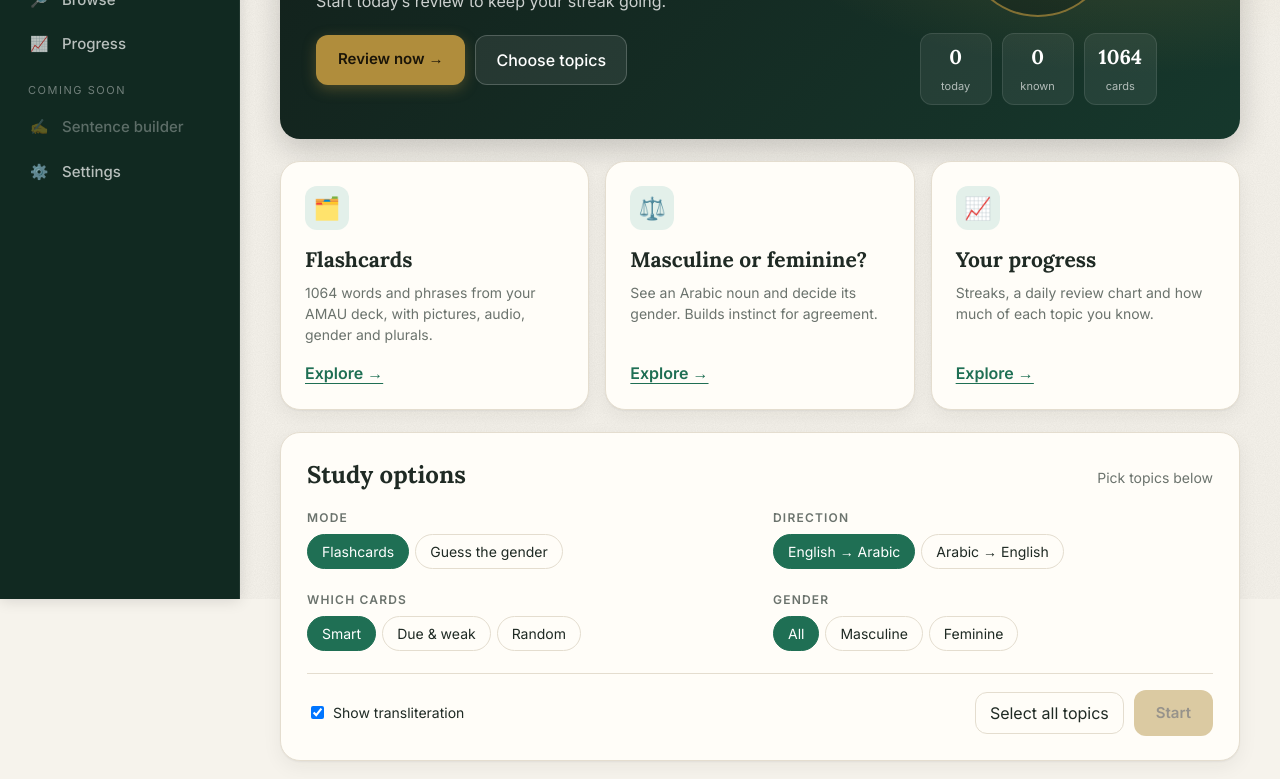
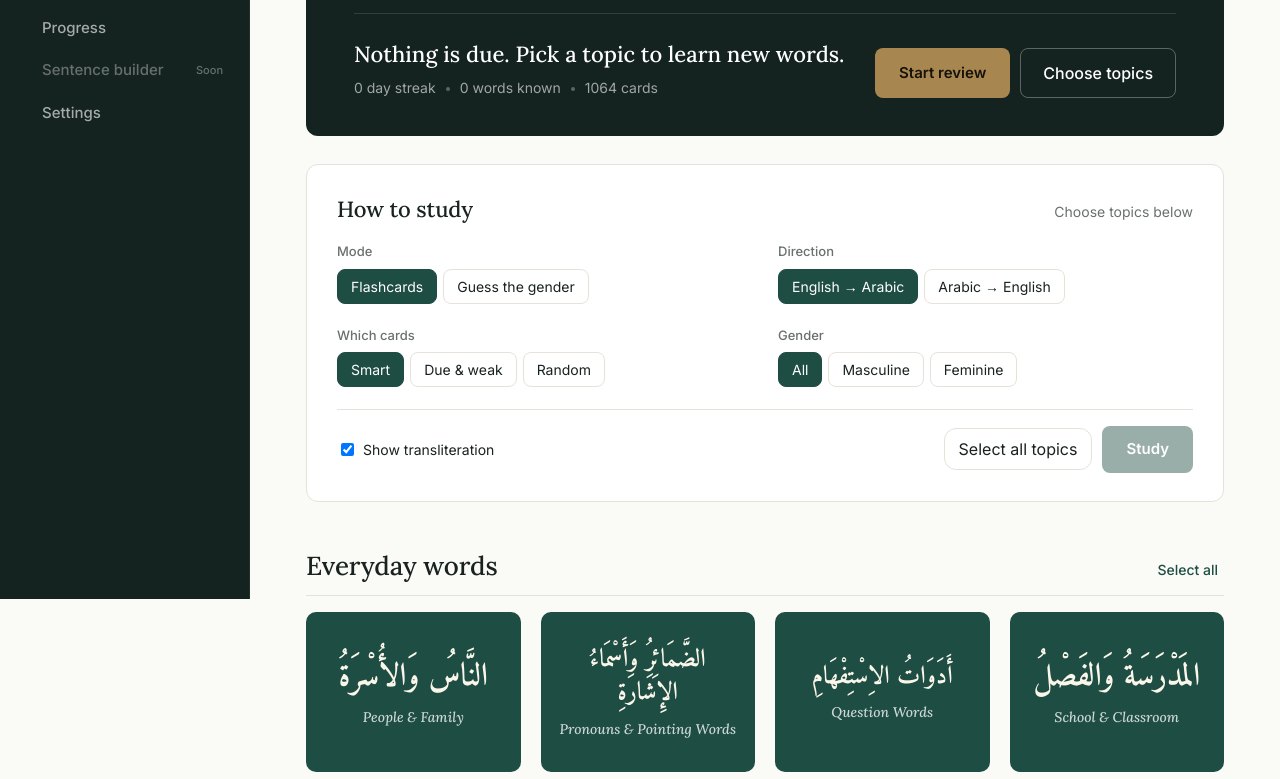
Before and after one commit to ahmadar080608-cloud/Arabic-Website, a plain HTML site: page index.html in a window 1280 px wide. Shown: the part 201-980 px from the top of the page. Drawn offline with Linux system fonts and the light colour scheme; a web font is replaced by a local one.

Commit message:
Classic restyle: flat covers, hairlines, no emojis, quiet header with An-Nahl 16:103
Co-Authored-By: Claude Opus 5.5 <noreply@anthropic.com>
Claude-Session: https://claude.ai/code/session_01M9X18XM9PPKaVvtbJvedJs

```diff
--- a/index.html
+++ b/index.html
@@ -10,21 +10,21 @@
 <script>try{const f=localStorage.getItem('arabic-font');if(f){document.documentElement.style.setProperty('--arfont','"'+f+'"');document.documentElement.style.setProperty('--artitle','"'+f+'"')}}catch(e){}try{const t=localStorage.getItem('arabic-theme');if(t&&t!=='auto')document.documentElement.dataset.theme=t}catch(e){}</script>
 <style>
 :root{
-  --bg:#f6f3ec; --card:#fffdf8; --ink:#1f2a24; --muted:#6b736d; --line:#e4ddcf;
-  --accent:#1f6f54; --accent-soft:#e3f0ea; --m:#2f5d9e; --m-soft:#e6eef9; --f:#a3456b; --f-soft:#f8e8ef;
+  --bg:#fafaf7; --card:#ffffff; --ink:#18221f; --muted:#69716c; --line:#e5e2da;
+  --accent:#1e4d43; --accent-soft:#eef2ef; --m:#2f5d9e; --m-soft:#e6eef9; --f:#a3456b; --f-soft:#f8e8ef;
   --again:#b5482f; --good:#1f6f54; --shadow:0 1px 2px rgba(0,0,0,.05),0 6px 20px rgba(40,30,10,.06);
 }
 @media (prefers-color-scheme:dark){:root:not([data-theme]){
   --bg:#141816; --card:#1d2320; --ink:#ecefe9; --muted:#9aa39c; --line:#2d3530;
   --accent:#5fbf98; --accent-soft:#1f3229; --m:#8fb3ea; --m-soft:#1e2a3b; --f:#e79ab9; --f-soft:#3a2230;
   --again:#e7866f; --good:#5fbf98; --shadow:none;}}
-:root{--on-accent:#fff;--gold:#b08d3c}
+:root{--on-accent:#fff;--gold:#a8864f;--hdr:#14231f}
 @media (prefers-color-scheme:dark){:root:not([data-theme]){--gold:#c9a75a}}
 :root[data-theme=night]{--gold:#c9a75a}:root[data-theme=madinah]{--gold:#b8892b}:root[data-theme=ocean]{--gold:#9a8a5a}:root[data-theme=desert]{--gold:#b07a3a}:root[data-theme=autumn]{--gold:#c99a45}:root[data-theme=ink]{--gold:#111;--hdr:#111}
 :root[data-theme=ink] header nav button.on{background:#fff;color:#111}
 :root[data-theme=ink] header .brand .title-en{color:#ddd}
 :root[data-theme=autumn]{--hdr:#0b0602}:root[data-theme=night]{--hdr:#0c100e}
-:root[data-theme=sand]{--bg:#f6f3ec;--card:#fffdf8;--ink:#1f2a24;--muted:#6b736d;--line:#e4ddcf;--accent:#1f6f54;--accent-soft:#e3f0ea;--good:#1f6f54}
+:root[data-theme=sand]{--bg:#fafaf7;--card:#ffffff;--ink:#18221f;--muted:#69716c;--line:#e5e2da;--accent:#1e4d43;--accent-soft:#eef2ef;--good:#1e4d43}
 :root[data-theme=night]{--bg:#141816;--card:#1d2320;--ink:#ecefe9;--muted:#9aa39c;--line:#2d3530;--accent:#5fbf98;--accent-soft:#1f3229;--m:#8fb3ea;--m-soft:#1e2a3b;--f:#e79ab9;--f-soft:#3a2230;--again:#e7866f;--good:#5fbf98;--shadow:none;--on-accent:#0f1a14}
 :root[data-theme=madinah]{--bg:#fbfaf6;--card:#ffffff;--ink:#14281f;--muted:#6a7570;--line:#e7e1cf;--accent:#0b6b4a;--accent-soft:#f3ecd6;--good:#0b6b4a;--gold:#b8892b}
 :root[data-theme=madinah] .brand .ar,:root[data-theme=madinah] h1{color:#9a7120}
@@ -287,19 +287,97 @@ h2{font-family:Lora,Georgia,serif;font-size:24px;font-weight:700;margin:0}
 .cat .thumb u{z-index:1;left:12px;top:12px}
 .cover{padding:18px 20px}
 @media (max-width:899px){.cover .ca.long{font-size:18px}}
+
+/* ===== Classic pass: restraint, hairlines, flat colour, no decoration ===== */
+:root{--r:12px;--shadow:none}
+body::before{display:none}
+body{background:var(--bg)}
+h1,h2,h3{font-weight:500;letter-spacing:-.005em}
+h2{font-size:26px}
+/* sidebar */
+header{background:var(--hdr)!important;box-shadow:none}
+@media (min-width:900px){header .bar{padding:34px 26px;gap:30px}header{width:250px}main{margin-left:250px;padding:48px 56px 80px;max-width:1140px}}
+header .brand .title-ar{font-family:var(--artitle),Amiri,serif;font-size:27px;color:#f2ead7;font-weight:700}
+header .brand .title-en{font-family:Lora,Georgia,serif;font-size:14px;letter-spacing:.02em;text-transform:none;color:var(--gold);font-weight:500;font-style:italic;margin-top:2px}
+header nav button{border-radius:0;padding:9px 0 9px 14px;font-size:15px;color:rgba(255,255,255,.62);border-left:2px solid transparent;background:none!important}
+header nav button.on{background:none!important;color:#fff;border-left-color:var(--gold)}
+header nav button:hover:not(:disabled):not(.on){color:#fff}
+header nav button small{margin-left:auto;font-size:11px;color:rgba(255,255,255,.35)}
+header nav button.soon{opacity:1;color:rgba(255,255,255,.35)}
+@media (max-width:899px){header nav button{border-left:0;border-top:2px solid transparent;padding:8px 10px;font-size:13px}header nav button.on{border-top-color:var(--gold)}header nav button span{white-space:nowrap}}
+/* hero */
+.hero{display:block;background:var(--hdr);color:#efe8d6;border-radius:var(--r);padding:44px 48px 38px;box-shadow:none;margin-bottom:28px}
+.hero-ar{font-family:var(--arfont),Amiri,serif;font-size:46px;line-height:1.5;color:#f2ead7;text-align:right}
+.hero-ref{text-align:right;font-family:Lora,Georgia,serif;font-style:italic;font-size:14px;color:var(--gold);margin-top:2px}
+.hero-row{display:flex;justify-content:space-between;align-items:flex-end;gap:24px;flex-wrap:wrap;border-top:1px solid rgba(255,255,255,.12);margin-top:30px;padding-top:24px}
+.hero .lead{font-family:Lora,Georgia,serif;font-size:22px;color:#fff;margin:0 0 6px;max-width:none}
+.hero-meta{margin:0;font-size:14px;color:rgba(255,255,255,.6)}
+.sep{display:inline-block;width:4px;height:4px;border-radius:50%;background:currentColor;opacity:.5;margin:0 10px;vertical-align:middle}
+.cta{background:var(--gold);color:#16120a;border:0;border-radius:8px;padding:12px 24px;font-weight:600;font-size:15px;box-shadow:none}
+.cta-ghost{background:none;color:#fff;border:1px solid rgba(255,255,255,.3);border-radius:8px;padding:12px 22px}
+.panel .cta{background:var(--accent);color:var(--on-accent)}
+/* panel */
+.panel{border-radius:var(--r);box-shadow:none;padding:28px 30px}
+.panel-h h2{font-size:22px}
+.optgrid label{text-transform:none;letter-spacing:0;font-size:13px;font-weight:500;color:var(--muted)}
+.pill{border-radius:8px;padding:6px 13px;background:transparent}
+.pill.on{background:var(--accent);border-color:var(--accent);color:var(--on-accent)}
+.ghost{border-radius:8px}
+/* topic rows */
+.rowhead{margin:44px 0 16px;border-bottom:1px solid var(--line);padding-bottom:10px}
+.seeall{font-weight:500}
+.row{grid-template-columns:repeat(auto-fill,minmax(210px,1fr));gap:26px 20px}
+.cat .thumb{aspect-ratio:4/3;border-radius:10px;border:0;box-shadow:none;transition:none}
+.cat:hover .thumb{transform:none}
+.cat:hover .cover{filter:brightness(1.08)}
+.cover{border-radius:10px;padding:18px;gap:8px}
+.cover::before,.cover::after{display:none}
+.cover.g0{background:#1e4d43}
+.cover.g1{background:#9c4a32}
+.cover.g2{background:#22313f}
+.cover .ca{font-size:32px;font-weight:700;text-shadow:none;color:#fbf6ea}
+.cover .ca.long{font-size:25px}
+.cover .ce{font-family:Lora,Georgia,serif;text-transform:none;letter-spacing:0;font-size:14px;font-style:italic;font-weight:400;opacity:.78}
+.cat .thumb u{background:var(--gold);color:#16120a;width:24px;height:24px;font-size:13px}
+.cat.sel .thumb{outline:2px solid var(--gold);outline-offset:3px}
+.cat .meta{margin-top:10px;font-size:13px}
+.cat .name{display:none}
+.cat .prog{height:3px;margin-top:8px}
+.prog{background:var(--line)}
+/* study + other screens */
+.flash{border-radius:var(--r);box-shadow:none;padding:52px 32px 38px}
+.flash .en{font-weight:500}
+.rate5 button{border-radius:8px;font-weight:500}
+.rate5 .r0{background:#8e3a2e}.rate5 .r1{background:#b0662f}.rate5 .r2{background:#b8963f;color:#1e1806}.rate5 .r3{background:#5a8467}.rate5 .r4{background:#1e4d43}
+.under .reveal{border-radius:8px;background:var(--accent);font-weight:500}
+.under .skip{border-radius:8px}
+.stat{box-shadow:none;border-radius:10px}
+.stat b{font-weight:600}
+.chartbox{border-radius:var(--r)}
+.section-h::before{content:none}
+.section-h{font-weight:500}
+.item{border-radius:10px}
+.badge,.gtag{font-weight:500}
+@media (max-width:899px){
+  .hero{padding:28px 22px 24px}.hero-ar{font-size:30px}.hero .lead{font-size:18px}
+  .hero-btns{width:100%}.hero-btns button{flex:1}
+  .row{grid-template-columns:repeat(2,1fr);gap:20px 12px}
+  .cover .ca{font-size:21px}.cover .ca.long{font-size:17px}.cover .ce{font-size:12px}
+  main{padding:22px 16px 110px}
+}
+.plural-l{text-transform:none;letter-spacing:0;font-size:13px;font-style:italic;font-family:Lora,Georgia,serif}
+@media (max-width:899px){.hero-btns button{padding:12px 10px}}
 </style>
 </head>
 <body>
 <header><div class="bar">
   <div class="brand" onclick="go('home')"><span class="ar title-ar">رِحْلَتِي مَعَ العَرَبِيَّةِ</span><span class="title-en">My Arabic Journey</span></div>
   <nav id="nav">
-    <div class="navlabel">Study</div>
-    <button data-v="home"><i>🏠</i><span>Home</span></button>
-    <button data-v="browse"><i>🔎</i><span>Browse</span></button>
-    <button data-v="progress"><i>📈</i><span>Progress</span></button>
-    <div class="navlabel">Coming soon</div>
-    <button class="soon" disabled><i>✍️</i><span>Sentence builder</span></button>
-    <button class="gear-nav" id="gear"><i>⚙️</i><span>Settings</span></button>
+    <button data-v="home"><span>Home</span></button>
+    <button data-v="browse"><span>Browse words</span></button>
+    <button data-v="progress"><span>Progress</span></button>
+    <button class="soon" disabled><span>Sentence builder</span><small>Soon</small></button>
+    <button class="gear-nav" id="gear"><span>Settings</span></button>
   </nav>
 </div></header>
 <main id="app"></main>
@@ -309,7 +387,7 @@ const CARDS = window.CARDS;
 const ORDER = ["People & Family","Pronouns & Pointing Words","Question Words","School & Classroom","Home & Furniture","Kitchen & Table","Food & Drink","Body","Clothes & Accessories","Colours","Describing Words","Numbers, Ordinals & Clock","Time & Days","Weather & Seasons","Nature & the Outdoors","Animals & Insects","Transport & Cars","Play & Sport","Post & Mail","Travel & Immigration","Office & Business","Prepositions & Particles","Verbs","Verbal Nouns (Maṣdar)","Common Phrases"];
 const ICON = {"People & Family":"👪","Pronouns & Pointing Words":"👉","Question Words":"❓","Jobs":"🧑‍⚕️","School & Classroom":"📚","Home & Furniture":"🏠","Kitchen & Table":"🍽️","Food & Drink":"🍞","Body":"✋","Clothes & Accessories":"👕","Colours":"🎨","Describing Words":"⚖️","Numbers, Ordinals & Clock":"🔢","Time & Days":"🕰️","Weather & Seasons":"🌦️","Nature & the Outdoors":"🏞️","Animals & Insects":"🐪","Transport & Cars":"🚗","Play & Sport":"⚽","Post & Mail":"✉️","Travel & Immigration":"🛂","Office & Business":"💼","Prepositions & Particles":"📍","Verbs":"🏃","Verbal Nouns (Maṣdar)":"📝","Doers (Ism Fāʿil)":"🧑‍🏫","Common Phrases":"💬"};
 const AR_NAME={"People & Family":"النَّاسُ وَالأُسْرَةُ","Pronouns & Pointing Words":"الضَّمَائِرُ وَأَسْمَاءُ الإِشَارَةِ","Question Words":"أَدَوَاتُ الاِسْتِفْهَامِ","School & Classroom":"المَدْرَسَةُ وَالفَصْلُ","Home & Furniture":"البَيْتُ وَالأَثَاثُ","Kitchen & Table":"المَطْبَخُ وَالمَائِدَةُ","Food & Drink":"الطَّعَامُ وَالشَّرَابُ","Body":"الجِسْمُ","Clothes & Accessories":"المَلَابِسُ وَالزِّينَةُ","Colours":"الأَلْوَانُ","Describing Words":"الصِّفَاتُ","Numbers, Ordinals & Clock":"الأَعْدَادُ وَالسَّاعَةُ","Time & Days":"الوَقْتُ وَالأَيَّامُ","Weather & Seasons":"الطَّقْسُ وَالفُصُولُ","Nature & the Outdoors":"الطَّبِيعَةُ","Animals & Insects":"الحَيَوَانَاتُ وَالحَشَرَاتُ","Transport & Cars":"المُوَاصَلَاتُ","Play & Sport":"اللَّعِبُ وَالرِّيَاضَةُ","Post & Mail":"البَرِيدُ","Travel & Immigration":"السَّفَرُ وَالجَوَازَاتُ","Office & Business":"المَكْتَبُ وَالعَمَلُ","Prepositions & Particles":"حُرُوفُ الجَرِّ وَالأَدَوَاتُ","Verbs":"الأَفْعَالُ","Verbal Nouns (Maṣdar)":"المَصَادِرُ","Common Phrases":"عِبَارَاتٌ شَائِعَةٌ"};
-const GROUPS = [["Nouns & topics",ORDER.slice(0,21)],["Grammar words",ORDER.slice(21,24)],["Phrases",ORDER.slice(24)]];
+const GROUPS = [["Everyday words",ORDER.slice(0,21)],["Grammar",ORDER.slice(21,24)],["Phrases",ORDER.slice(24)]];
 const cats = {}; CARDS.forEach(c=>(cats[c.cat]??=[]).push(c));
 // words whose English is shared by a masculine and a feminine card (e.g. "Baby/young child", colours, adjectives, numbers)
 const normEn=e=>e.toLowerCase().replace(/\s+/g,' ').trim();
@@ -375,26 +453,19 @@ function renderHome(){
   const hr=new Date().getHours();
   let h=`
   <section class="hero">
-    <div class="hero-l">
-      <div class="salam ar">السَّلَامُ عَلَيْكُمْ</div>
-      <h1>Continue your journey</h1>
-      <p class="lead">${due+wk?`You have <b>${due}</b> card${due===1?'':'s'} due and <b>${wk}</b> weak card${wk===1?'':'s'} to strengthen.`:`${today?'Nothing due right now — great work today.':'Start today’s review to keep your streak going.'}`}</p>
-      <div class="hero-btns"><button class="cta" id="quick">Review now →</button><button class="cta-ghost" id="pick">Choose topics</button></div>
-    </div>
-    <div class="hero-r">
-      <div class="ring"><b>${st}</b><span>day streak 🔥</span></div>
-      <div class="mini"><div><b>${today}</b><span>today</span></div><div><b>${kn}</b><span>known</span></div><div><b>${total}</b><span>cards</span></div></div>
+    <div class="hero-ar ar">وَهَٰذَا لِسَانٌ عَرَبِيٌّ مُّبِينٌ</div>
+    <div class="hero-ref">An-Naḥl 16:103</div>
+    <div class="hero-row">
+      <div>
+        <p class="lead">${due+wk?`${due+wk} card${due+wk===1?' is':'s are'} waiting for review.`:(today?`You reviewed ${today} card${today===1?'':'s'} today.`:'Nothing is due. Pick a topic to learn new words.')}</p>
+        <p class="hero-meta">${st} day streak<span class="sep"></span>${kn} words known<span class="sep"></span>${total} cards</p>
+      </div>
+      <div class="hero-btns"><button class="cta" id="quick">Start review</button><button class="cta-ghost" id="pick">Choose topics</button></div>
     </div>
   </section>
 
-  <div class="features">
-    <div class="fcard"><div class="ficon">🗂️</div><h3>Flashcards</h3><p>${total} words and phrases from your AMAU deck, with pictures, audio, gender and plurals.</p><button class="explore" data-go="flip">Explore →</button></div>
-    <div class="fcard"><div class="ficon">⚖️</div><h3>Masculine or feminine?</h3><p>See an Arabic noun and decide its gender. Builds instinct for agreement.</p><button class="explore" data-go="gender">Explore →</button></div>
-    <div class="fcard"><div class="ficon">📈</div><h3>Your progress</h3><p>Streaks, a daily review chart and how much of each topic you know.</p><button class="explore" data-go="progress">Explore →</button></div>
-  </div>
-
   <section class="panel" id="opts">
-    <div class="panel-h"><h2>Study options</h2><span class="muted">${selected.size?`${selected.size} topic${selected.size===1?'':'s'} selected`:'Pick topics below'}</span></div>
+    <div class="panel-h"><h2>How to study</h2><span class="muted">${selected.size?`${selected.size} topic${selected.size===1?'':'s'} chosen`:'Choose topics below'}</span></div>
     <div class="optgrid">
       <div><label>Mode</label><div>${pill('mode','flip','Flashcards')}${pill('mode','gender','Guess the gender')}</div></div>
       <div><label>Direction</label><div>${pill('dir','en-ar','English → Arabic')}${pill('dir','ar-en','Arabic → English')}</div></div>
@@ -404,31 +475,29 @@ function renderHome(){
     </div>
     <div class="panel-f"><label class="chk"><input type="checkbox" id="tr" ${opts.tr?'checked':''}> Show transliteration</label><span style="flex:1"></span>
       <button class="ghost" id="all">${selected.size===ORDER.length?'Clear all':'Select all topics'}</button>
-      <button class="cta" id="start" ${pool.length?'':'disabled'}>Start ${pool.length?`· ${pool.length} cards`:''}</button></div>
+      <button class="cta" id="start" ${pool.length?'':'disabled'}>${pool.length?`Study ${pool.length} cards`:'Study'}</button></div>
   </section>`;
   for(const [gi,[gname,list]] of GROUPS.entries()){
     const allSel=list.every(c=>selected.has(c));
-    h+=`<div class="rowhead"><h2>${gname}</h2><button class="seeall" data-group="${esc(gname)}">${allSel?'Clear':'Select all'}</button></div><div class="row">`;
+    h+=`<div class="rowhead" ${gi===0?'id="topics"':''}><h2>${gname}</h2><button class="seeall" data-group="${esc(gname)}">${allSel?'Clear':'Select all'}</button></div><div class="row">`;
     for(const c of list){ const arr=cats[c]||[]; if(!arr.length)continue;
       const k=arr.filter(known).length, img=(arr.find(x=>x.img)||{}).img;
       h+=`<button class="cat ${selected.has(c)?'sel':''}" data-c="${esc(c)}">
-        <div class="thumb"><div class="cover g${gi%3}"><div class="ca ${(AR_NAME[c]||'').replace(/[\u064B-\u0652]/g,'').length>14?'long':''}">${AR_NAME[c]||''}</div><div class="ce">${esc(c)}</div></div><em>${arr.length}</em>${selected.has(c)?'<u>✓</u>':''}</div>
-        <div class="name">${esc(c)}</div>
-        <div class="meta">${k} of ${arr.length} known</div>
+        <div class="thumb"><div class="cover g${gi%3}"><div class="ca ${(AR_NAME[c]||'').replace(/[\u064B-\u0652]/g,'').length>14?'long':''}">${AR_NAME[c]||''}</div><div class="ce">${esc(c)}</div></div>${selected.has(c)?'<u>✓</u>':''}</div>
+        <div class="meta">${arr.length} cards<span class="sep"></span>${k} known</div>
         <div class="prog"><i style="width:${arr.length?k/arr.length*100:0}%"></i></div></button>`;}
     h+=`</div>`;
   }
   h+=`<p class="note">Progress is saved on this device. Keys while studying: <kbd>Space</kbd> reveal, <kbd>1</kbd>–<kbd>5</kbd> rate, <kbd>S</kbd> skip.</p>`;
   $('#app').innerHTML=h;
-  document.querySelectorAll('.cat').forEach(b=>b.onclick=()=>{const c=b.dataset.c; selected.has(c)?selected.delete(c):selected.add(c); renderHome(); });
+  document.querySelectorAll('.cat').forEach(b=>b.onclick=()=>{const c=b.dataset.c; selected.has(c)?selected.delete(c):selected.add(c); const y=scrollY; renderHome(); scrollTo(0,y); });
   document.querySelectorAll('.seeall').forEach(b=>b.onclick=()=>{const l=GROUPS.find(g=>g[0]===b.dataset.group)[1]; const all=l.every(c=>selected.has(c)); l.forEach(c=>all?selected.delete(c):selected.add(c)); renderHome();});
   bindPills(renderHome);
   $('#tr').onchange=e=>{opts.tr=e.target.checked};
   $('#all').onclick=()=>{ selected.size===ORDER.length?selected.clear():ORDER.forEach(c=>selected.add(c)); renderHome(); };
   $('#start').onclick=()=>startSession();
-  $('#pick').onclick=()=>$('.rowhead').scrollIntoView({behavior:'smooth'});
+  $('#pick').onclick=()=>$('#topics').scrollIntoView({behavior:'smooth'});
   $('#quick').onclick=()=>{ ORDER.forEach(c=>selected.add(c)); opts.mode='flip'; opts.order=(due+wk)?'due':'smart'; startSession(); if(opts.order==='due')opts.order='smart'; };
-  document.querySelectorAll('.explore').forEach(b=>b.onclick=()=>{const g=b.dataset.go; if(g==='progress')return go('progress'); opts.mode=g; renderHome(); $('#opts').scrollIntoView({behavior:'smooth'});});
 }
 
 function pill(k,v,label){return `<button class="pill ${opts[k]===v?'on':''}" data-k="${k}" data-v="${v}">${label}</button>`}
@@ -536,7 +605,7 @@ function renderProgress(){
   const kn=CARDS.filter(known).length;
   let h=`<h1>Your progress <span class="ar">تَقَدُّمِي</span></h1><div class="orn"><span>❁</span></div>
   <div class="stats">
-    <div class="stat"><b>${streak()} 🔥</b><span>day streak</span></div>
+    <div class="stat"><b>${streak()}</b><span>day streak</span></div>
     <div class="stat"><b>${best}</b><span>best streak</span></div>
     <div class="stat"><b>${(S.days[dayKey()]||{n:0}).n}</b><span>reviewed today</span></div>
     <div class="stat"><b>${total}</b><span>reviews in total</span></div>
@@ -549,7 +618,7 @@ function renderProgress(){
   <div class="chartbox"><svg viewBox="0 0 ${W} ${H}" width="100%" role="img" aria-label="Cards reviewed per day, last ${progRange} days">${grid}${bars}${labels}</svg><div class="tip" id="tip"></div></div>
   ${total?'':`<p class="sub" style="margin-top:12px">Your chart fills in as you study. Each card you rate counts as one review.</p>`}
   <div class="section-h">Words known by category</div><div class="catprog">`+
-  ORDER.filter(c=>cats[c]).map(c=>{const a=cats[c],k=a.filter(known).length; return `<div class="cp"><span>${ICON[c]||''} ${esc(c)}</span><div class="prog"><i style="width:${k/a.length*100}%"></i></div><b>${k}/${a.length}</b></div>`}).join('')+`</div>
+  ORDER.filter(c=>cats[c]).map(c=>{const a=cats[c],k=a.filter(known).length; return `<div class="cp"><span>${esc(c)}</span><div class="prog"><i style="width:${k/a.length*100}%"></i></div><b>${k}/${a.length}</b></div>`}).join('')+`</div>
   <p class="note">A word counts as “known” once its next review is at least 4 days away. Progress is saved on this device.</p>`;
   $('#app').innerHTML=h;
   document.querySelectorAll('[data-range]').forEach(b=>b.onclick=()=>{progRange=+b.dataset.range; renderProgress();});
@@ -579,7 +648,7 @@ function list(){
   let r=CARDS.filter(c=>(browseCat==='all'||c.cat===browseCat)&&(opts.gender==='all'||c.g===opts.gender)&&(browseCat!=='People & Family'||opts.pf==='all'||c.sub===opts.pf)&&(!t||strip(c.en+' '+c.ar+' '+c.pl+' '+c.tr).includes(t)));
   const shown=r.slice(0,300);
   $('#res').innerHTML= r.length? `<p class="sub">${r.length} card${r.length===1?'':'s'}${r.length>300?' (showing first 300)':''}</p><div class="list">`+shown.map(c=>`
-    <div class="item">${c.img?`<img loading="lazy" src="${c.img}" alt="">`:`<div class="noimg">${ICON[c.cat]||'📘'}</div>`}
+    <div class="item">${c.img?`<img loading="lazy" src="${c.img}" alt="">`:`<div class="noimg"></div>`}
     <div class="w"><div class="e">${esc(c.en)} ${gTag(c)}</div><div class="ar a">${esc(c.ar)}</div>${c.pl?`<div class="ar p">${esc(c.pl)}</div>`:''}${gBadge(c.g)}</div>
     ${c.aud?`<button class="play" onclick="play('${c.aud}',event)">🔊</button>`:''}</div>`).join('')+`</div>` : `<div class="empty">No cards match.</div>`;
 }
```
